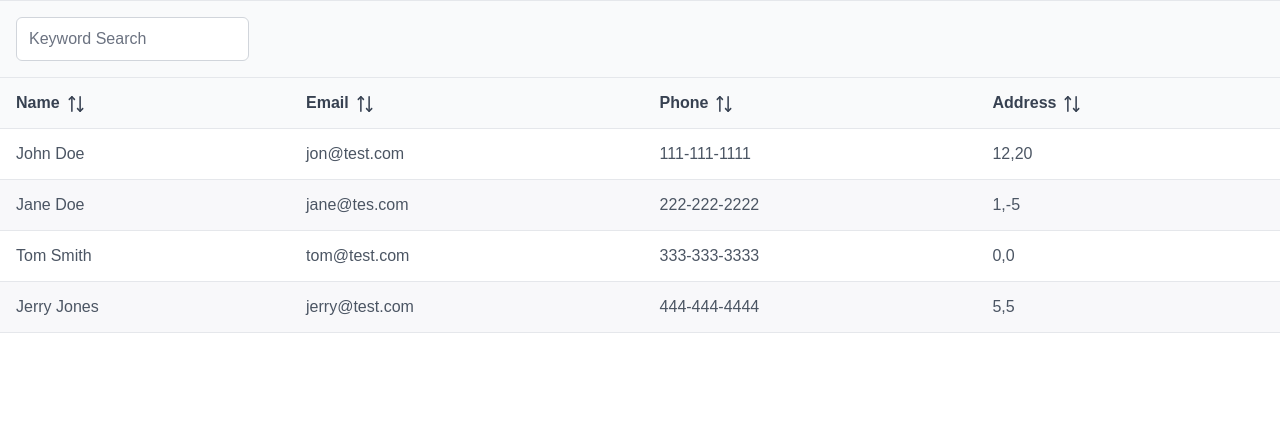
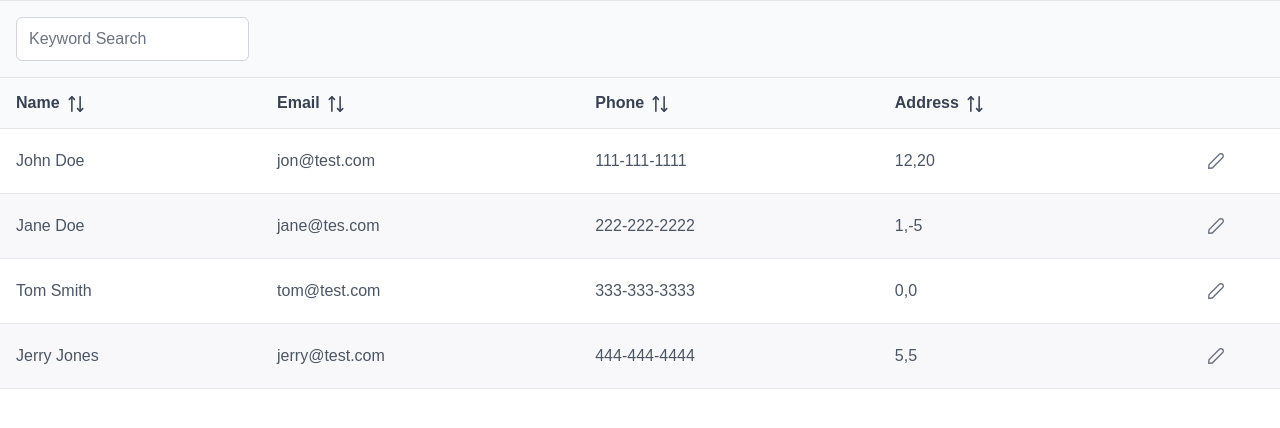
Before and after one commit to paulorenan/customer-management, a React (Create React App) app in the folder frontend/: page / in a window 1280 px wide. Shown: the top 428 px of the page. Built offline with nearby package versions, Linux system fonts and the light colour scheme; a web font is replaced by a local one.

Commit message:
table edit

```diff
--- a/frontend/src/components/CustomerTable.jsx
+++ b/frontend/src/components/CustomerTable.jsx
@@ -1,13 +1,26 @@
 import React, { useState, useEffect } from 'react';
 import { DataTable } from 'primereact/datatable';
 import { Column } from 'primereact/column';
-import { Button } from 'primereact/button';
 import { InputText } from 'primereact/inputtext';
 import { FilterMatchMode, FilterOperator } from 'primereact/api';
 
 export default function CustomerTable() {
+  const [customers, setCustomers] = useState([
+    { id: 1, name: 'John Doe', email: 'jon@test.com', phone: '111-111-1111', address: '12,20' },
+    { id: 2, name: 'Jane Doe', email: 'jane@tes.com', phone: '222-222-2222', address: '1,-5' },
+    { id: 3, name: 'Tom Smith', email: 'tom@test.com', phone: '333-333-3333', address: '0,0' },
+    { id: 4, name: 'Jerry Jones', email: 'jerry@test.com', phone: '444-444-4444', address: '5,5' },
+  ]);
   const [globalFilterValue, setGlobalFilterValue] = useState('');
   const [filters, setFilters] = useState(null);
+  const [invalidName, setInvalidName] = useState(false);
+  const [invalidEmail, setInvalidEmail] = useState(false);
+  const [invalidPhone, setInvalidPhone] = useState(false);
+  const [invalidAddress, setInvalidAddress] = useState(false);
+
+  useEffect(() => {
+    initFilters();
+  }, []);
 
   const onGlobalFilterChange = (e) => {
     console.log(e.target.value)
@@ -20,9 +33,45 @@ export default function CustomerTable() {
     setGlobalFilterValue(value);
 };
 
-useEffect(() => {
-  initFilters();
-}, []);
+const onRowEditComplete = (e) => {
+  if (invalidName || invalidEmail || invalidPhone || invalidAddress) {
+      return;
+  }
+  let _customers = [...customers];
+  let { newData, index } = e;
+
+  _customers[index] = newData;
+
+  setCustomers(_customers);
+};
+
+const textEditor = (options) => {
+  return <InputText type="text" value={options.value} onChange={(e) => options.editorCallback(e.target.value)} />;
+};
+
+
+
+const nameEditor = (options) => {
+  const handleChange = (e) => {
+    options.editorCallback(e.target.value);
+    const newValue = e.target.value;
+    let _invalidName = false;
+
+    if (!newValue) {
+        _invalidName = true;
+    }
+
+    setInvalidName(_invalidName);
+  };
+
+  return (
+    <div style={{display: 'flex', flexDirection: 'column'}}
+    >
+      <InputText type="text" value={options.value} onChange={handleChange} className={invalidName ? 'p-invalid' : ''} />
+      {invalidName && <small className="p-error">Name is required.</small>}
+    </div>
+  );
+}
 
 const initFilters = () => {
   setFilters({
@@ -48,19 +97,22 @@ const renderHeader = () => {
 
 const header = renderHeader();
 
-  const customers = [
-    { id: 1, name: 'John Doe', email: 'jon@test.com', phone: '111-111-1111', address: '12,20' },
-    { id: 2, name: 'Jane Doe', email: 'jane@tes.com', phone: '222-222-2222', address: '1,-5' },
-    { id: 3, name: 'Tom Smith', email: 'tom@test.com', phone: '333-333-3333', address: '0,0' },
-    { id: 4, name: 'Jerry Jones', email: 'jerry@test.com', phone: '444-444-4444', address: '5,5' },
-  ];
-
   return (
-    <DataTable value={customers} filters={filters} header={header} globalFilterFields={['name', 'email', 'phone', 'address' ]} stripedRows tableStyle={{ minWidth: '50rem' }}>
-      <Column field="name" sortable header="Name" />
-      <Column field="email" sortable header="Email" />
-      <Column field="phone" sortable header="Phone" />
-      <Column field="address" sortable header="Address" />
+    <DataTable
+      value={customers}
+      filters={filters}
+      header={header}
+      globalFilterFields={['name', 'email', 'phone', 'address' ]}
+      stripedRows
+      tableStyle={{ minWidth: '50rem' }}
+      editMode="row"
+      onRowEditComplete={onRowEditComplete}
+      >
+      <Column field="name" sortable header="Name" editor={(options) => nameEditor(options)} />
+      <Column field="email" sortable header="Email" editor={(options) => textEditor(options)} />
+      <Column field="phone" sortable header="Phone" editor={(options) => textEditor(options)} />
+      <Column field="address" sortable header="Address" editor={(options) => textEditor(options)} />
+      <Column rowEditor={true} headerStyle={{ width: '10%', minWidth: '8rem' }} bodyStyle={{ textAlign: 'center' }}></Column>
     </DataTable>
   );
 }
```
